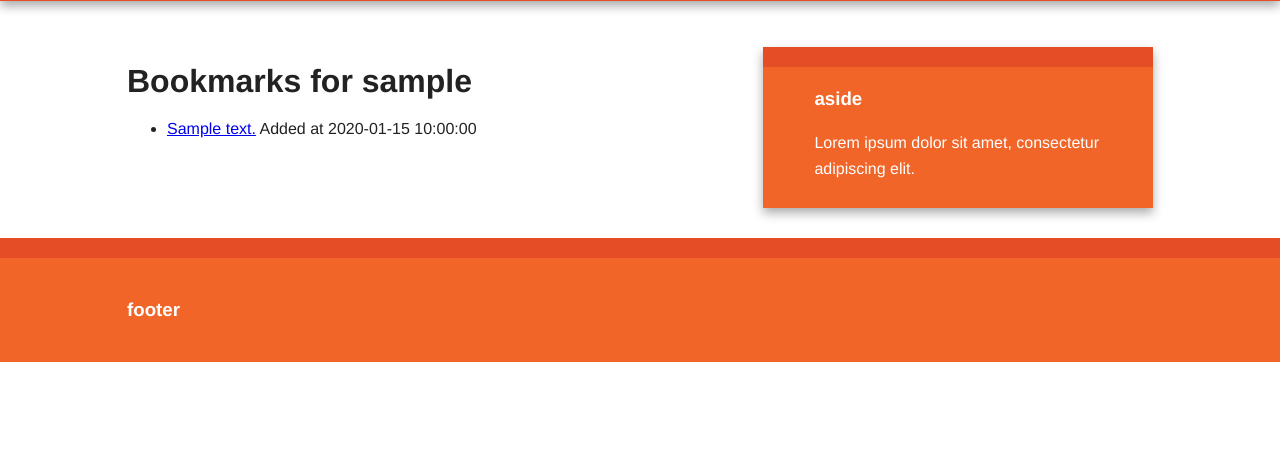
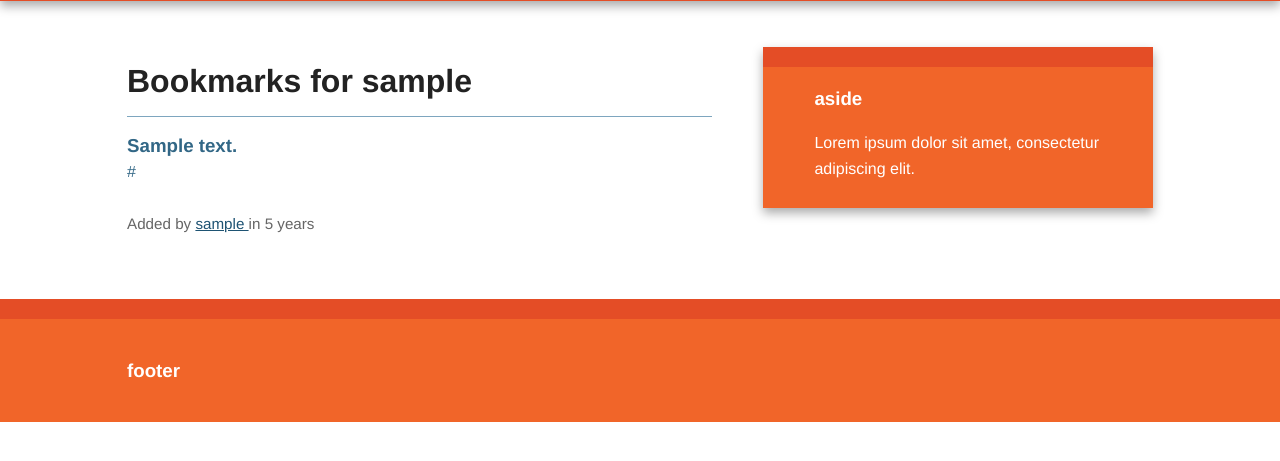
Before and after one commit to 6LYTH3/thermos-flask, a Flask app: a page that uses thermos/templates/base.html in a window 1280 px wide. Shown: the part 95-556 px from the top of the page. Run offline with Flask 2, Linux system fonts and the light colour scheme; tables that the repository leaves empty hold one stand-in row (values such as "Sample post"); parts of the project's set-up code (start-up, migrations or seed data) failed here and were passed over; some libraries are stand-ins or nearby versions.

Commit message:
Fix the bookmarks list layout
* Use Jinja2 `include()` function
* Use flask-moment to use moment.js

```diff
--- a/requirements.txt
+++ b/requirements.txt
@@ -3,3 +3,4 @@
 Flask-SQLAlchemy==2.0
 Flask-Script==2.0.5
 Flask-Login==0.2.11
+Flask-Moment==0.4.0
--- a/thermos/__init__.py
+++ b/thermos/__init__.py
@@ -3,6 +3,7 @@
 from flask import Flask
 from flask_sqlalchemy import SQLAlchemy
 from flask_login import LoginManager
+from flask.ext.moment import Moment
 
 
 basedir = os.path.abspath(os.path.dirname(__file__))
@@ -23,6 +24,8 @@
 login_manager.login_view = "login"
 login_manager.init_app(app)
 
+# for displaying timestamps
+moment = Moment(app)
 
 import models
 import views
--- a/thermos/static/css/custom.css
+++ b/thermos/static/css/custom.css
@@ -23,3 +23,41 @@
 input, button {
   margin-left: 10px;
 }
+
+/* link styling*/
+a, a:visited {
+  color: #1E5373;
+}
+a:hover, aside a:hover, aside a:visited:hover {
+  color: #D39447;
+}
+
+/* bookmark list styling */
+ul.bookmarks {
+  list-style: none none;
+  padding-left: 0;
+}
+
+ul.bookmarks li {
+  padding-bottom: .5em;
+  border-top: 1px solid #7EA6BF;
+  padding: 1em 0;
+}
+
+a.header {
+  color: #326786;
+  text-decoration: none;
+  display: block;
+}
+
+a.header h3 {
+  margin: 0 0;
+}
+
+div.info {
+  font-size: .95em;
+  color: #666666;
+}
+span.editlinks {
+  float: right;
+}
--- a/thermos/templates/base.html
+++ b/thermos/templates/base.html
@@ -77,6 +77,8 @@
         <script src="//ajax.googleapis.com/ajax/libs/jquery/1.11.2/jquery.min.js"></script>
         <script>window.jQuery || document.write('<script src="{{ url_for('static', filename='js/vendor/jquery-1.11.2.min.js') }}"><\/script>')</script>
 
+        {{ moment.include_moment() }}
+
         <script src="{{ url_for('static', filename='js/main.js') }}"></script>
 
         <!-- Google Analytics: change UA-XXXXX-X to be your site's ID. -->
--- /dev/null
+++ b/thermos/templates/bookmark_list.html
@@ -0,0 +1,21 @@
+<ul class="bookmarks">
+  {% for bookmark in bookmarks %}
+    <li>
+      <a href="{{ bookmark.url }}" class="header">
+        <h3 class="description">
+          {{ bookmark.description | truncate(50, killwords=True) }}
+        </h3>
+        <span class="url">
+          {{ bookmark.url | truncate(50, killwords=True) }}
+        </span>
+      </a>
+      <div class="info">
+        <br>
+        Added by <a href="{{ url_for('user', username=bookmark.user.username) }}">
+          {{ bookmark.user.username }}
+        </a>
+        {{ moment(bookmark.date).fromNow() }}
+      </div>
+    </li>
+  {% endfor %}
+</ul>
--- a/thermos/templates/user.html
+++ b/thermos/templates/user.html
@@ -8,16 +8,14 @@
   <article>
     <header>
       <h1>Bookmarks for {{ user.username}}</h1>
-      <ul>
-        {% for bm in user.bookmarks %}
-          <li>
-            <a href="{{ bm.url }}">{{ bm.description }}</a>
-            <span class="timestamp">Added at {{ bm.date }}</span>
-          </li>
-        {% else %}
-          <li>This user has not added any bookmarks yet.</li>
-        {% endfor %}
-      </ul>
+
+      {% if user.bookmarks.count() > 0 %}
+          {% with bookmarks=user.bookmarks %}
+              {% include 'bookmark_list.html' %}
+          {% endwith %}
+      {% else %}
+          This user has not added any bookmarks yet.
+      {% endif %}
     </header>
   </article>
 {% endblock %}
```
Also changed, not shown: docs/Resources.md (+5 -0 lines), thermos/templates/index.html (+5 -7 lines).
